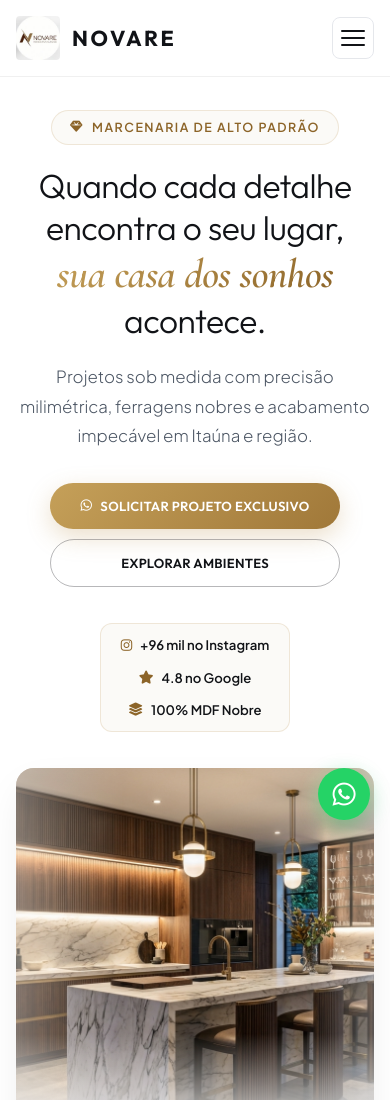
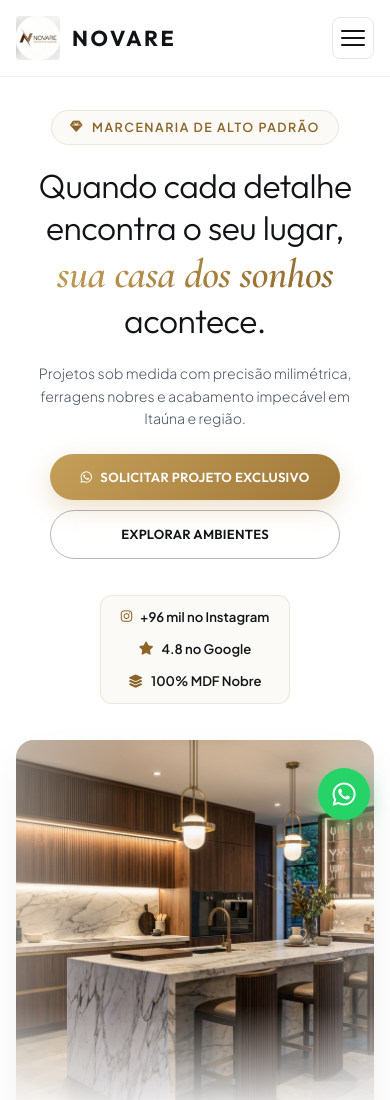
Before and after one commit to jotapdsgn/meus-projetos-lp, a website: page novare-moveis/index.html in a window 390 px wide. Shown: the top 1100 px of the page. Drawn offline with nearby package versions, Linux system fonts and the light colour scheme.

Commit message:
feat: diminuir fonte do subtitulo do Hero na versao mobile

```diff
--- a/novare-moveis/styles.css
+++ b/novare-moveis/styles.css
@@ -991,6 +991,13 @@ ul {
     padding: 0 16px;
   }
 
+  .hero-subtitle-lead {
+    font-size: 0.88rem;
+    line-height: 1.6;
+    margin-bottom: 24px;
+    padding: 0 4px;
+  }
+
   .btn {
     padding: 11px 20px;
     font-size: 0.8rem;
```
